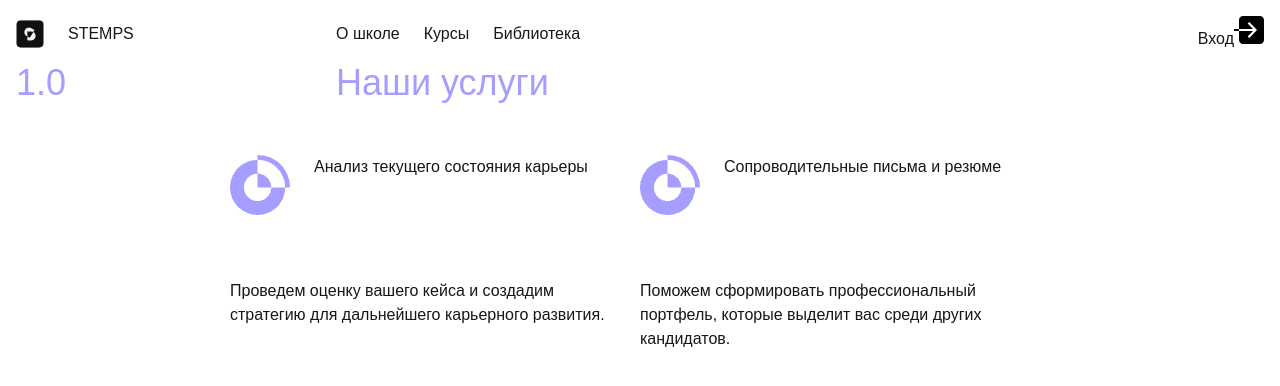
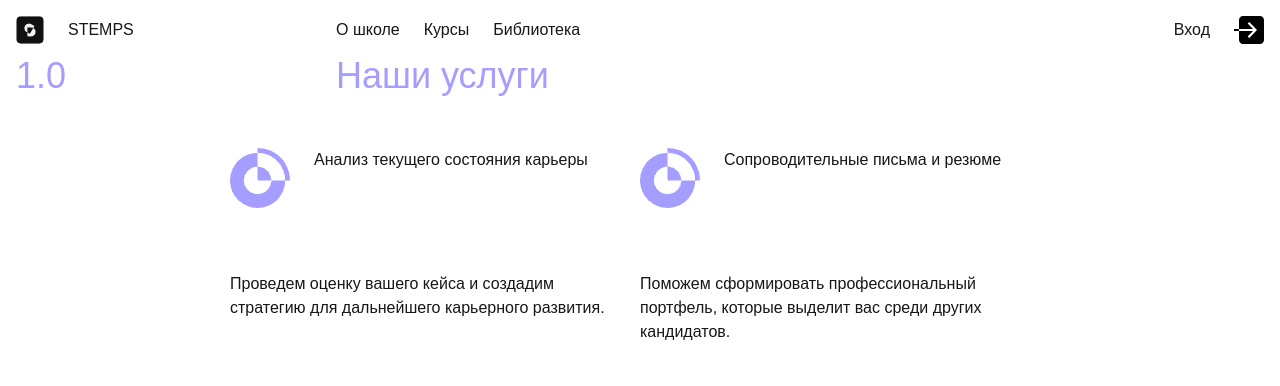
Before and after one commit to Pavel-Retunskih/test_swiper, a Next.js app: page / in a window 1280 px wide. Shown: the top 386 px of the page. Built offline with nearby package versions, Linux system fonts and the light colour scheme.

Commit message:
fix exit button

```diff
--- a/src/app/page.tsx
+++ b/src/app/page.tsx
@@ -20,7 +20,7 @@ export default async function Home() {
           <li>Курсы</li>
           <li>Библиотека</li>
         </ul>
-        <div>
+        <div className={'flex items-center gap-6'}>
             <span>
               Вход
             </span>
```
